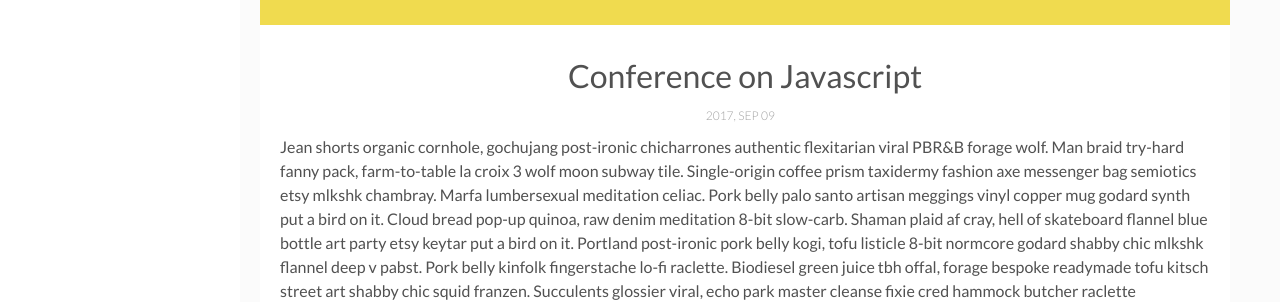
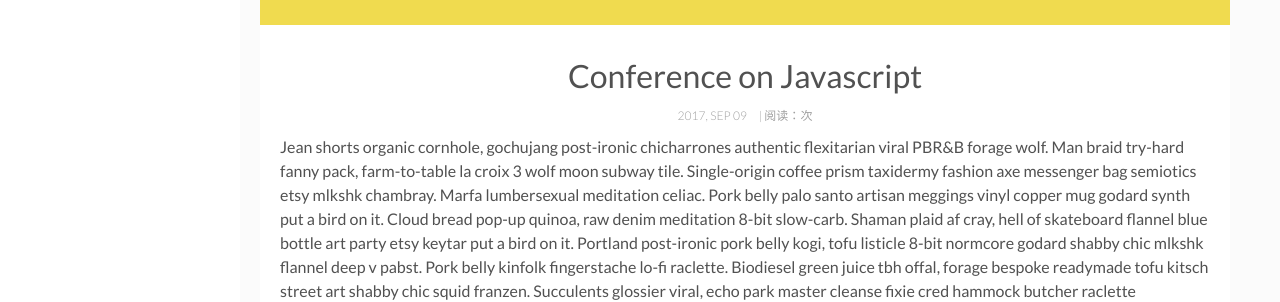
Before and after one commit to 19991010wan/19991010wan-Blog, a Jekyll site: the page built from _posts/2017-09-10-conference-on-javascript.markdown, in a window 1280 px wide and 1321 px high. Shown: the part 415-717 px from the top of the window. Built offline with Jekyll 4.4.1, drawn with Linux system fonts in a browser that asks for light colours; comment, search, counter and statistics services are not loaded.

Commit message:
udpate posts

```diff
--- a/_layouts/post.html
+++ b/_layouts/post.html
@@ -17,7 +17,10 @@ layout: main
     <div class="wrap-content">
       <header class="header-page">
         <h1 class="page-title">{{page.title}}</h1>
-        <div class="page-date"><span>{{page.date | date: '%Y, %b %d'}}&nbsp;&nbsp;&nbsp;&nbsp;</span></div>
+        <div class="page-date">
+          <span>{{page.date | date: '%Y, %b %d'}}&nbsp;&nbsp;&nbsp;&nbsp;</span>
+          <span id="busuanzi_container_page_pv"> | 阅读：<span id="busuanzi_value_page_pv"></span>次</span>
+        </div>
       </header>
       {{content | markdownify}}
       <div class="page-footer">
```
